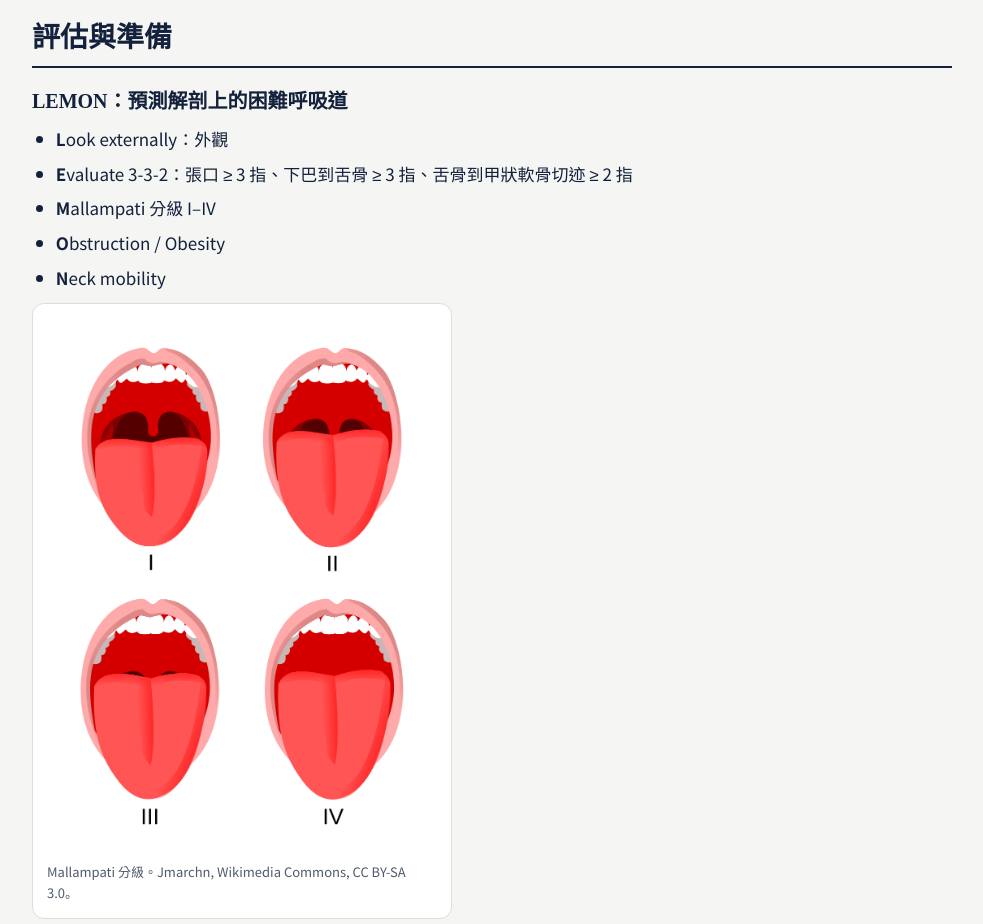
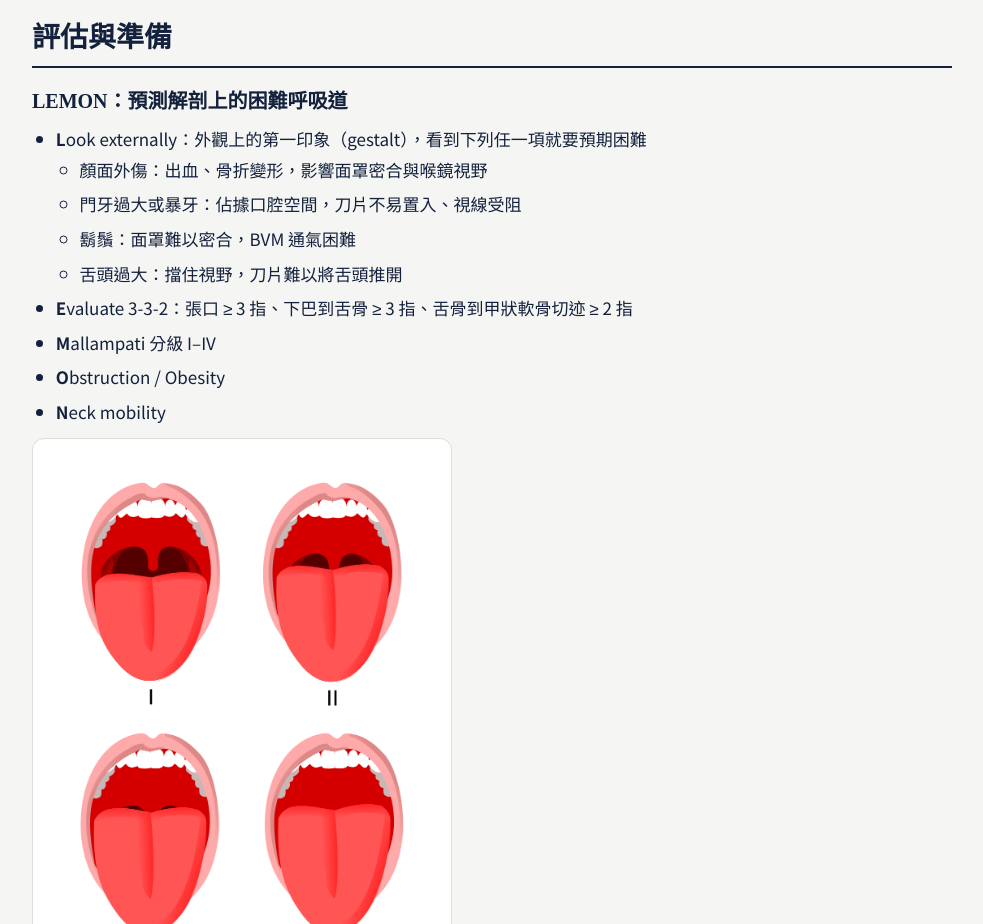
Before and after one commit to weizhen123474-cmyk/airway-management, a plain HTML site: page index.html in a window 1280 px wide. Shown: the part 880-1804 px from the top of the page, without its empty margins (148-1131 px from the left). Drawn offline with Linux system fonts and the light colour scheme.

Commit message:
Expand LEMON: Look externally details
Co-Authored-By: Claude Opus 5.5 <noreply@anthropic.com>

```diff
--- a/index.html
+++ b/index.html
@@ -96,7 +96,14 @@ footer{font-size:14px;color:var(--muted);border-top:1px solid var(--line);paddin
   <div class="block">
     <h3>LEMON：預測解剖上的困難呼吸道</h3>
     <ul>
-      <li><b>L</b>ook externally：外觀</li>
+      <li><b>L</b>ook externally：外觀上的第一印象（gestalt），看到下列任一項就要預期困難
+        <ul>
+          <li>顏面外傷：出血、骨折變形，影響面罩密合與喉鏡視野</li>
+          <li>門牙過大或暴牙：佔據口腔空間，刀片不易置入、視線受阻</li>
+          <li>鬍鬚：面罩難以密合，BVM 通氣困難</li>
+          <li>舌頭過大：擋住視野，刀片難以將舌頭推開</li>
+        </ul>
+      </li>
       <li><b>E</b>valuate 3-3-2：張口 ≥ 3 指、下巴到舌骨 ≥ 3 指、舌骨到甲狀軟骨切迹 ≥ 2 指</li>
       <li><b>M</b>allampati 分級 I–IV</li>
       <li><b>O</b>bstruction / Obesity</li>
```
